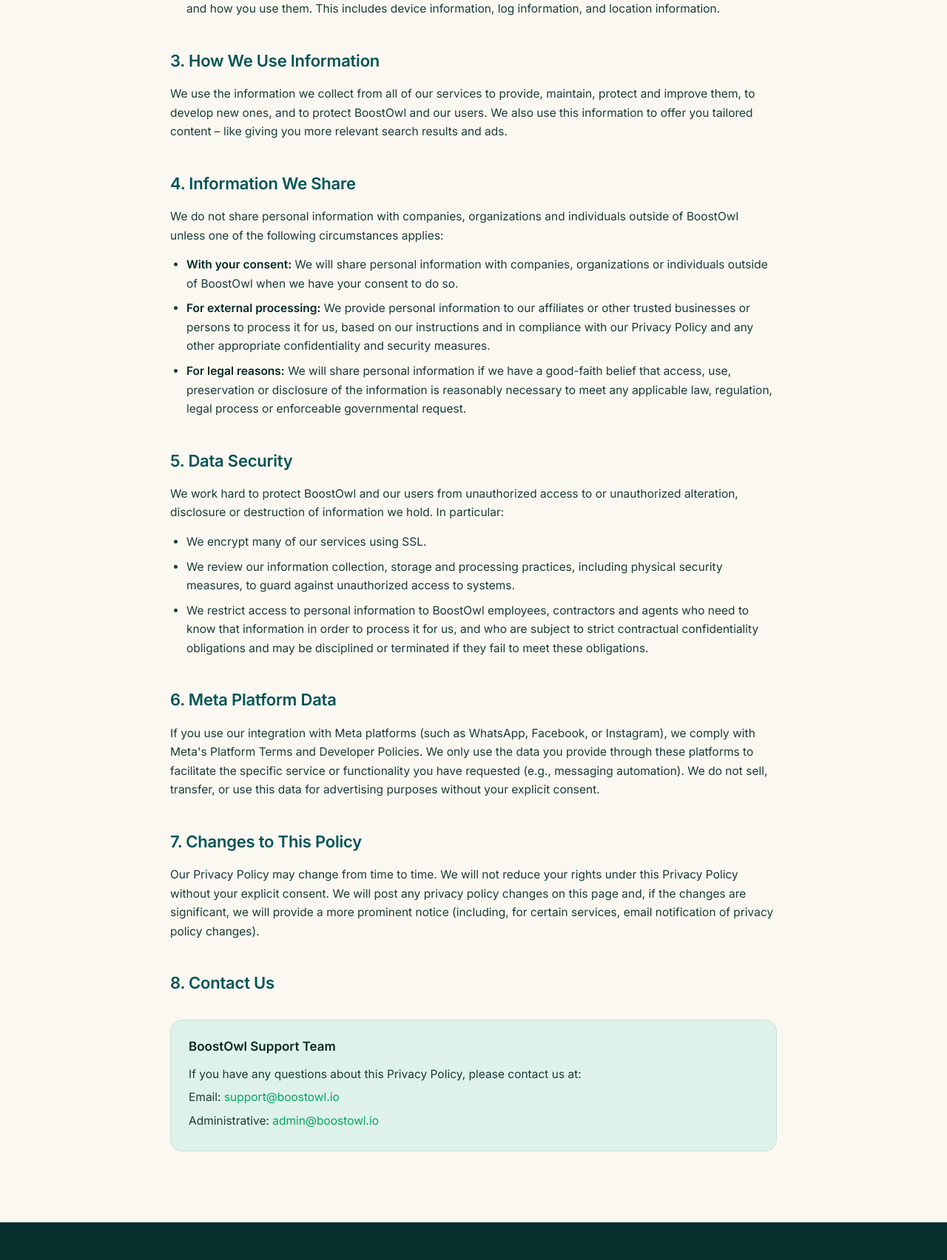
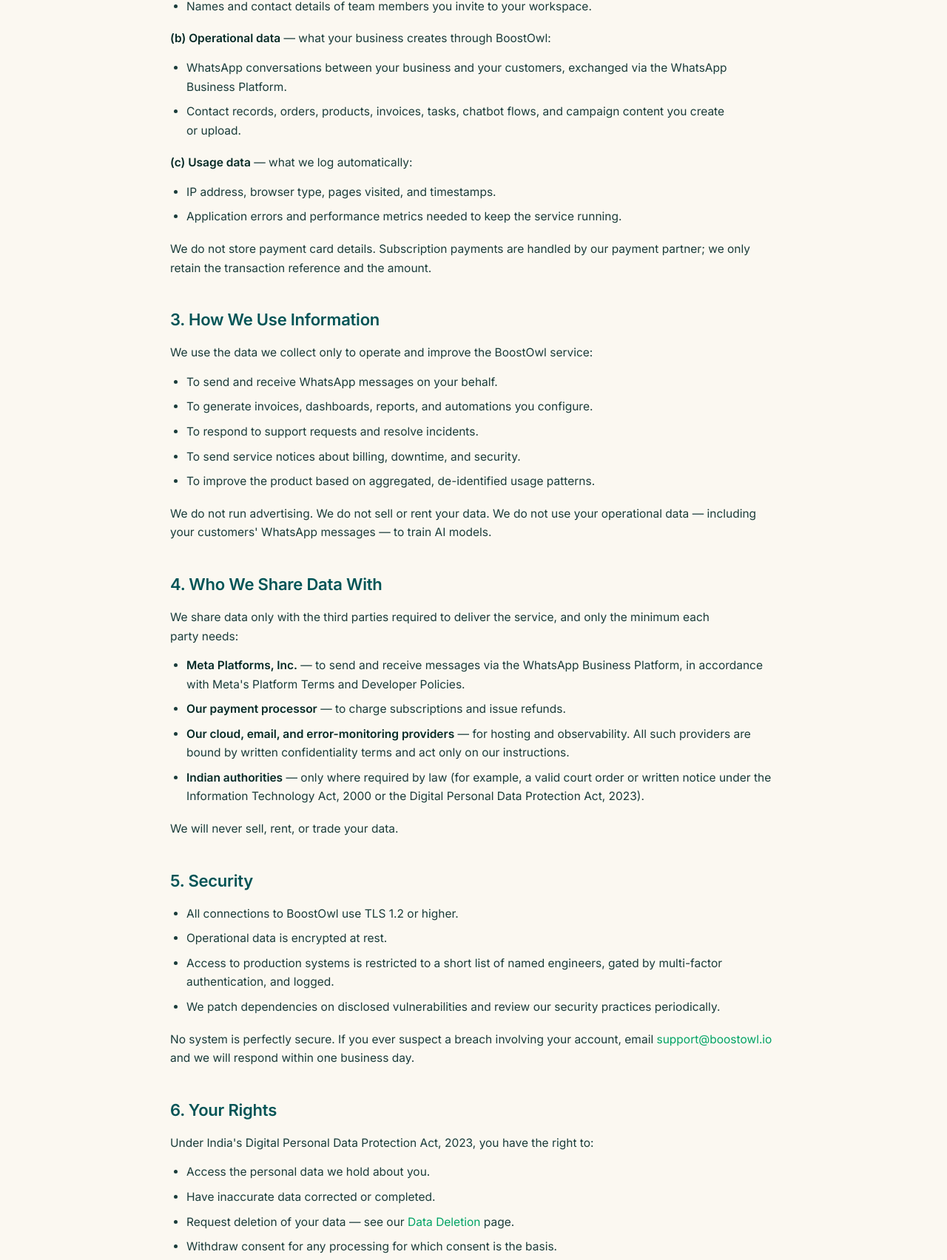
Before and after one commit to BoostOwlOfficial/boostowlLandingPagev1, a plain HTML site: page privacy.html in a window 1280 px wide. Shown: the part 801-2505 px from the top of the page at 74% size. Drawn offline with Linux system fonts and the light colour scheme; a web font is replaced by a local one.

Commit message:
some issue resolved

```diff
--- a/privacy.html
+++ b/privacy.html
@@ -88,47 +88,88 @@
     </header>
 
     <h2>1. Introduction</h2>
-    <p>Welcome to BoostOwl ("we," "our," or "us"). We are committed to protecting your privacy and ensuring you have a positive experience on our website and in using our products and services (collectively, "Services"). This Privacy Policy applies to our website and Services and governs our data collection, processing, and usage practices.</p>
-    <p>By using our Services, you consent to the data practices described in this policy. If you do not agree with the data practices described in this policy, you should not use the Services.</p>
+    <p>BoostOwl Pvt. Ltd. ("BoostOwl", "we", "us") operates the BoostOwl platform — a WhatsApp-based business operating system for Indian SMBs. This policy explains what personal data we collect when you use our website (boostowl.io) and our app (app.boostowl.io), why we collect it, and how we handle it.</p>
+    <p>By creating a BoostOwl account or using our Services, you agree to this policy. If you do not agree, please do not use the Services.</p>
 
     <h2>2. Information We Collect</h2>
-    <p>We collect information to provide better services to all our users. We collect the following types of information:</p>
+    <p>We collect three categories of information.</p>
+    <p><strong>(a) Account information</strong> — what you give us when you sign up or set up your business:</p>
     <ul>
-      <li><strong>Information you give us:</strong> For example, our services require you to sign up for a BoostOwl account. When you do, we'll ask for personal information, like your name, email address, telephone number, or credit card to store with your account.</li>
-      <li><strong>Information we get from your use of our services:</strong> We collect information about the services that you use and how you use them. This includes device information, log information, and location information.</li>
+      <li>Your name, email address, and phone number.</li>
+      <li>Your business name, GSTIN, and registered address (required to generate GST-compliant invoices on your behalf).</li>
+      <li>Names and contact details of team members you invite to your workspace.</li>
+    </ul>
+    <p><strong>(b) Operational data</strong> — what your business creates through BoostOwl:</p>
+    <ul>
+      <li>WhatsApp conversations between your business and your customers, exchanged via the WhatsApp Business Platform.</li>
+      <li>Contact records, orders, products, invoices, tasks, chatbot flows, and campaign content you create or upload.</li>
+    </ul>
+    <p><strong>(c) Usage data</strong> — what we log automatically:</p>
+    <ul>
+      <li>IP address, browser type, pages visited, and timestamps.</li>
+      <li>Application errors and performance metrics needed to keep the service running.</li>
+    </ul>
+    <p>We do not store payment card details. Subscription payments are handled by our payment partner; we only retain the transaction reference and the amount.</p>
+
+    <h2>3. How We Use Information</h2>
+    <p>We use the data we collect only to operate and improve the BoostOwl service:</p>
+    <ul>
+      <li>To send and receive WhatsApp messages on your behalf.</li>
+      <li>To generate invoices, dashboards, reports, and automations you configure.</li>
+      <li>To respond to support requests and resolve incidents.</li>
+      <li>To send service notices about billing, downtime, and security.</li>
+      <li>To improve the product based on aggregated, de-identified usage patterns.</li>
+    </ul>
+    <p>We do not run advertising. We do not sell or rent your data. We do not use your operational data — including your customers' WhatsApp messages — to train AI models.</p>
+
+    <h2>4. Who We Share Data With</h2>
+    <p>We share data only with the third parties required to deliver the service, and only the minimum each party needs:</p>
+    <ul>
+      <li><strong>Meta Platforms, Inc.</strong> — to send and receive messages via the WhatsApp Business Platform, in accordance with Meta's Platform Terms and Developer Policies.</li>
+      <li><strong>Our payment processor</strong> — to charge subscriptions and issue refunds.</li>
+      <li><strong>Our cloud, email, and error-monitoring providers</strong> — for hosting and observability. All such providers are bound by written confidentiality terms and act only on our instructions.</li>
+      <li><strong>Indian authorities</strong> — only where required by law (for example, a valid court order or written notice under the Information Technology Act, 2000 or the Digital Personal Data Protection Act, 2023).</li>
+    </ul>
+    <p>We will never sell, rent, or trade your data.</p>
+
+    <h2>5. Security</h2>
+    <ul>
+      <li>All connections to BoostOwl use TLS 1.2 or higher.</li>
+      <li>Operational data is encrypted at rest.</li>
+      <li>Access to production systems is restricted to a short list of named engineers, gated by multi-factor authentication, and logged.</li>
+      <li>We patch dependencies on disclosed vulnerabilities and review our security practices periodically.</li>
+    </ul>
+    <p>No system is perfectly secure. If you ever suspect a breach involving your account, email <a href="mailto:support@boostowl.io">support@boostowl.io</a> and we will respond within one business day.</p>
+
+    <h2>6. Your Rights</h2>
+    <p>Under India's Digital Personal Data Protection Act, 2023, you have the right to:</p>
+    <ul>
+      <li>Access the personal data we hold about you.</li>
+      <li>Have inaccurate data corrected or completed.</li>
+      <li>Request deletion of your data — see our <a href="data-deletion.html">Data Deletion</a> page.</li>
+      <li>Withdraw consent for any processing for which consent is the basis.</li>
+      <li>Nominate another person to exercise these rights on your behalf in case of death or incapacity.</li>
+    </ul>
+    <p>To exercise any of these rights, write to our Grievance Officer (Section 9). We will acknowledge your request within 7 working days.</p>
+
+    <h2>7. Data Retention</h2>
+    <ul>
+      <li>Account and operational data is retained for as long as your BoostOwl account is active.</li>
+      <li>After account closure, we retain your data for 30 days to allow recovery, then permanently delete it.</li>
+      <li>Tax records (invoices, GST data) are retained for 8 years from the end of the relevant financial year, as required by the GST Act and the Companies Act.</li>
+      <li>Anonymised, aggregated usage data may be retained for longer to improve the product.</li>
     </ul>
 
-    <h2>3. How We Use Information</h2>
-    <p>We use the information we collect from all of our services to provide, maintain, protect and improve them, to develop new ones, and to protect BoostOwl and our users. We also use this information to offer you tailored content – like giving you more relevant search results and ads.</p>
+    <h2>8. Changes to This Policy</h2>
+    <p>We will post any material change to this page and update the "Last updated" date at the top. For significant changes, we will notify account owners by email at least 14 days before the change takes effect.</p>
 
-    <h2>4. Information We Share</h2>
-    <p>We do not share personal information with companies, organizations and individuals outside of BoostOwl unless one of the following circumstances applies:</p>
-    <ul>
-      <li><strong>With your consent:</strong> We will share personal information with companies, organizations or individuals outside of BoostOwl when we have your consent to do so.</li>
-      <li><strong>For external processing:</strong> We provide personal information to our affiliates or other trusted businesses or persons to process it for us, based on our instructions and in compliance with our Privacy Policy and any other appropriate confidentiality and security measures.</li>
-      <li><strong>For legal reasons:</strong> We will share personal information if we have a good-faith belief that access, use, preservation or disclosure of the information is reasonably necessary to meet any applicable law, regulation, legal process or enforceable governmental request.</li>
-    </ul>
-
-    <h2>5. Data Security</h2>
-    <p>We work hard to protect BoostOwl and our users from unauthorized access to or unauthorized alteration, disclosure or destruction of information we hold. In particular:</p>
-    <ul>
-      <li>We encrypt many of our services using SSL.</li>
-      <li>We review our information collection, storage and processing practices, including physical security measures, to guard against unauthorized access to systems.</li>
-      <li>We restrict access to personal information to BoostOwl employees, contractors and agents who need to know that information in order to process it for us, and who are subject to strict contractual confidentiality obligations and may be disciplined or terminated if they fail to meet these obligations.</li>
-    </ul>
-
-    <h2>6. Meta Platform Data</h2>
-    <p>If you use our integration with Meta platforms (such as WhatsApp, Facebook, or Instagram), we comply with Meta's Platform Terms and Developer Policies. We only use the data you provide through these platforms to facilitate the specific service or functionality you have requested (e.g., messaging automation). We do not sell, transfer, or use this data for advertising purposes without your explicit consent.</p>
-
-    <h2>7. Changes to This Policy</h2>
-    <p>Our Privacy Policy may change from time to time. We will not reduce your rights under this Privacy Policy without your explicit consent. We will post any privacy policy changes on this page and, if the changes are significant, we will provide a more prominent notice (including, for certain services, email notification of privacy policy changes).</p>
-
-    <h2>8. Contact Us</h2>
+    <h2>9. Grievance Officer & Contact</h2>
     <div class="doc-contact">
-      <h3>BoostOwl Support Team</h3>
-      <p>If you have any questions about this Privacy Policy, please contact us at:</p>
+      <h3>BoostOwl Pvt. Ltd. — Grievance Officer</h3>
+      <p>For any privacy concern, complaint, or rights request under the DPDP Act, 2023:</p>
       <p>Email: <a href="mailto:support@boostowl.io">support@boostowl.io</a></p>
-      <p>Administrative: <a href="mailto:admin@boostowl.io">admin@boostowl.io</a></p>
+      <p>Postal: BoostOwl Pvt. Ltd., Hapur, Uttar Pradesh, India</p>
+      <p>CIN: U58200UP2025PTC234603</p>
     </div>
 
   </div>
@@ -175,16 +216,14 @@
       <div class="foot-col">
         <h4>Contact</h4>
         <ul>
+          <li><a href="mailto:support@boostowl.io">support@boostowl.io</a></li>
           <li><a href="mailto:admin@boostowl.io">admin@boostowl.io</a></li>
-          <li><a href="mailto:support@boostowl.io">support@boostowl.io</a></li>
-          <li><a href="mailto:mayank@boostowl.io">mayank@boostowl.io</a></li>
-          <li><a href="mailto:prateek@boostowl.io">prateek@boostowl.io</a></li>
         </ul>
       </div>
     </div>
 
     <div class="foot-bottom">
-      <span>© 2026 BoostOwl Technologies. All rights reserved.</span>
+      <span>© 2026 BoostOwl Pvt. Ltd. All rights reserved.</span>
       <div class="foot-social">
         <a href="#" aria-label="Twitter"><svg width="15" height="15"><use href="#i-twitter"/></svg></a>
         <a href="#" aria-label="LinkedIn"><svg width="15" height="15"><use href="#i-linkedin"/></svg></a>
```
Also changed, not shown: blog.html (+2 -4 lines), data-deletion.html (+2 -4 lines), index.html (+6 -13 lines), post.html (+2 -4 lines), terms.html (+2 -4 lines), uploads/Screenshot from 2026-05-10 16-37-02.png.
